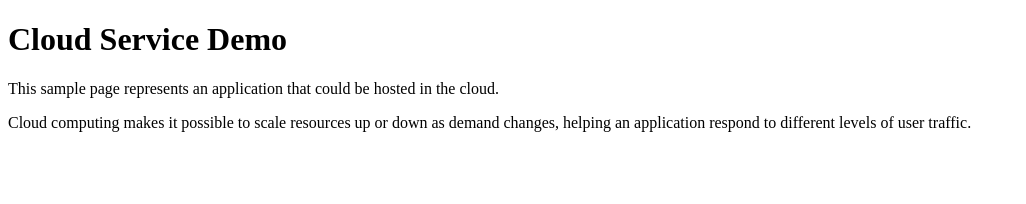
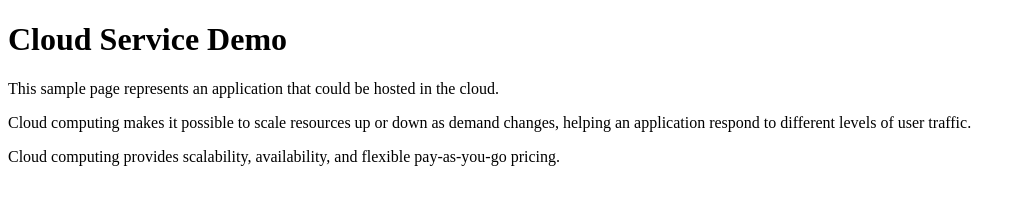
Before and after one commit to schachra99/cloud-service-demo, a plain HTML site: page index.html in a window 1280 px wide. Shown: the whole page, without its empty margins (0-1026 px from the left). Drawn offline with Linux system fonts and the light colour scheme.

Commit message:
Describe cloud computing benefits

```diff
--- a/index.html
+++ b/index.html
@@ -9,7 +9,7 @@
     <main>
         <h1>Cloud Service Demo</h1>
         <p>This sample page represents an application that could be hosted in the cloud.</p>
-        <p>Cloud computing makes it possible to scale resources up or down as demand changes, helping an application respond to different levels of user traffic.</p>
+        <p>Cloud computing makes it possible to scale resources up or down as demand changes, helping an application respond to different levels of user traffic. <p>Cloud computing provides scalability, availability, and flexible pay-as-you-go pricing.</p></p>
     </main>
 </body>
 </html>
```
